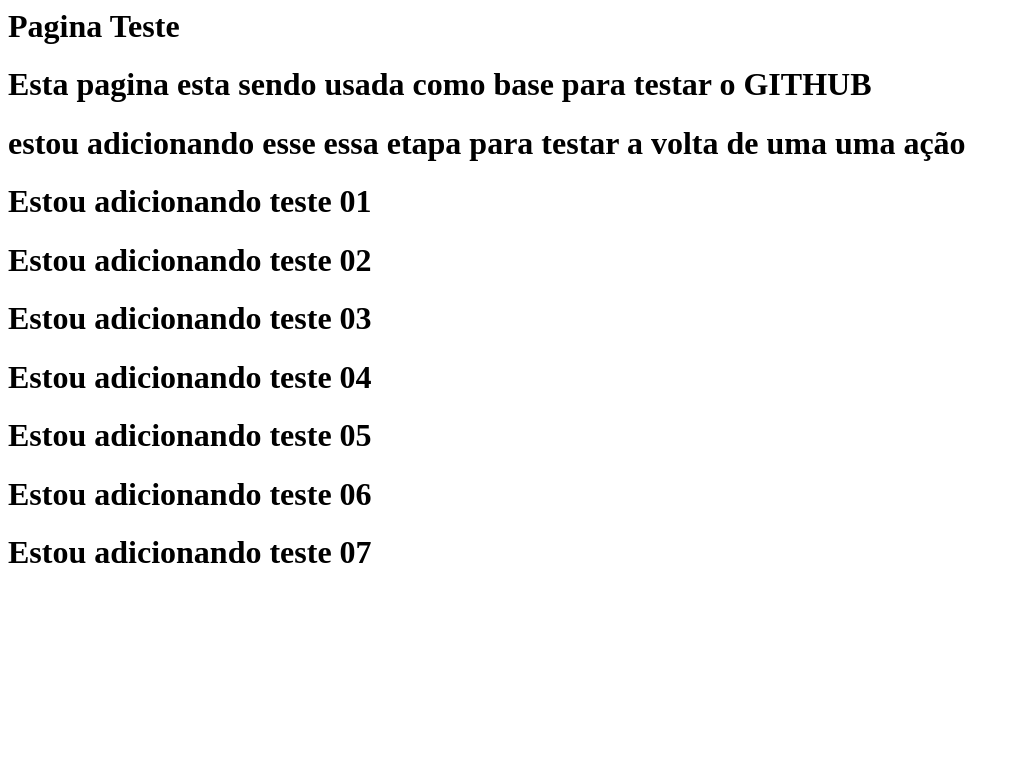
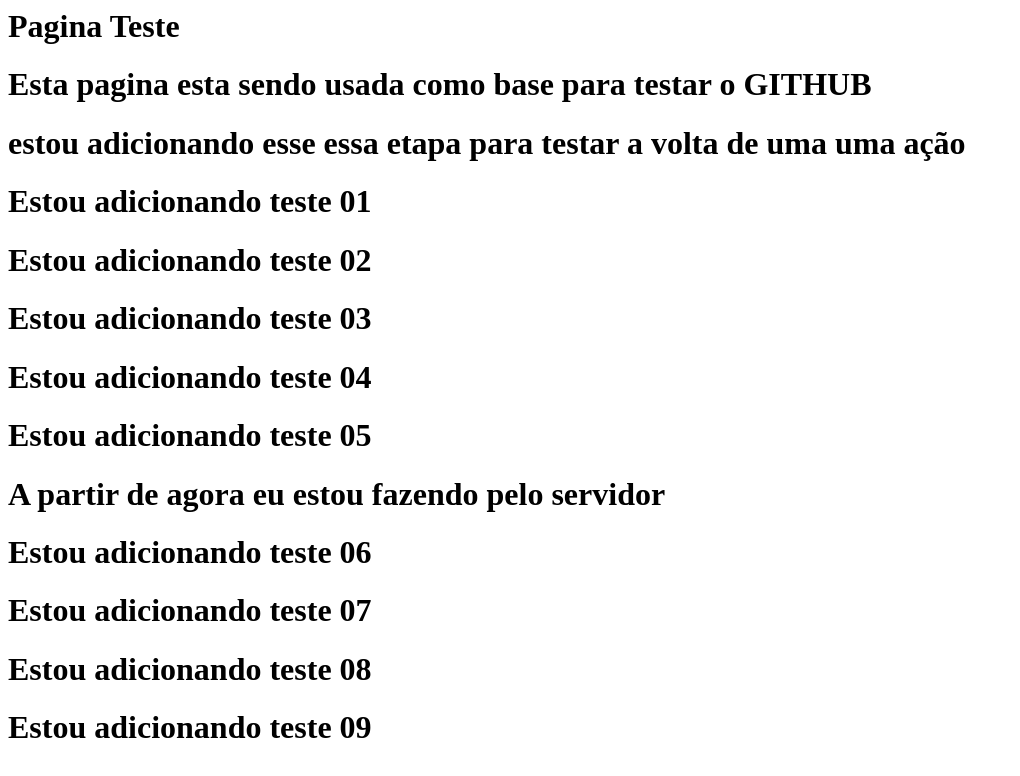
Before and after one commit to cesarrrs/cesarrs-cs-github, a plain HTML site: page index.html in a window 1280 px wide. Shown: the whole page, without its empty margins (0-1020 px from the left). Drawn offline with Linux system fonts and the light colour scheme.

Commit message:
Alteração feita no servidor

```diff
--- a/index.html
+++ b/index.html
@@ -22,9 +22,18 @@
 
 <h1>Estou adicionando teste 05 </h1>
 
+<h1>A partir de agora eu estou fazendo pelo servidor </h1>
+
 <h1>Estou adicionando teste 06 </h1>
 
 <h1>Estou adicionando teste 07 </h1>
+
+<h1>Estou adicionando teste 08 </h1>
+
+<h1>Estou adicionando teste 09 </h1>
+
+
+
 
 
 </body>
```
